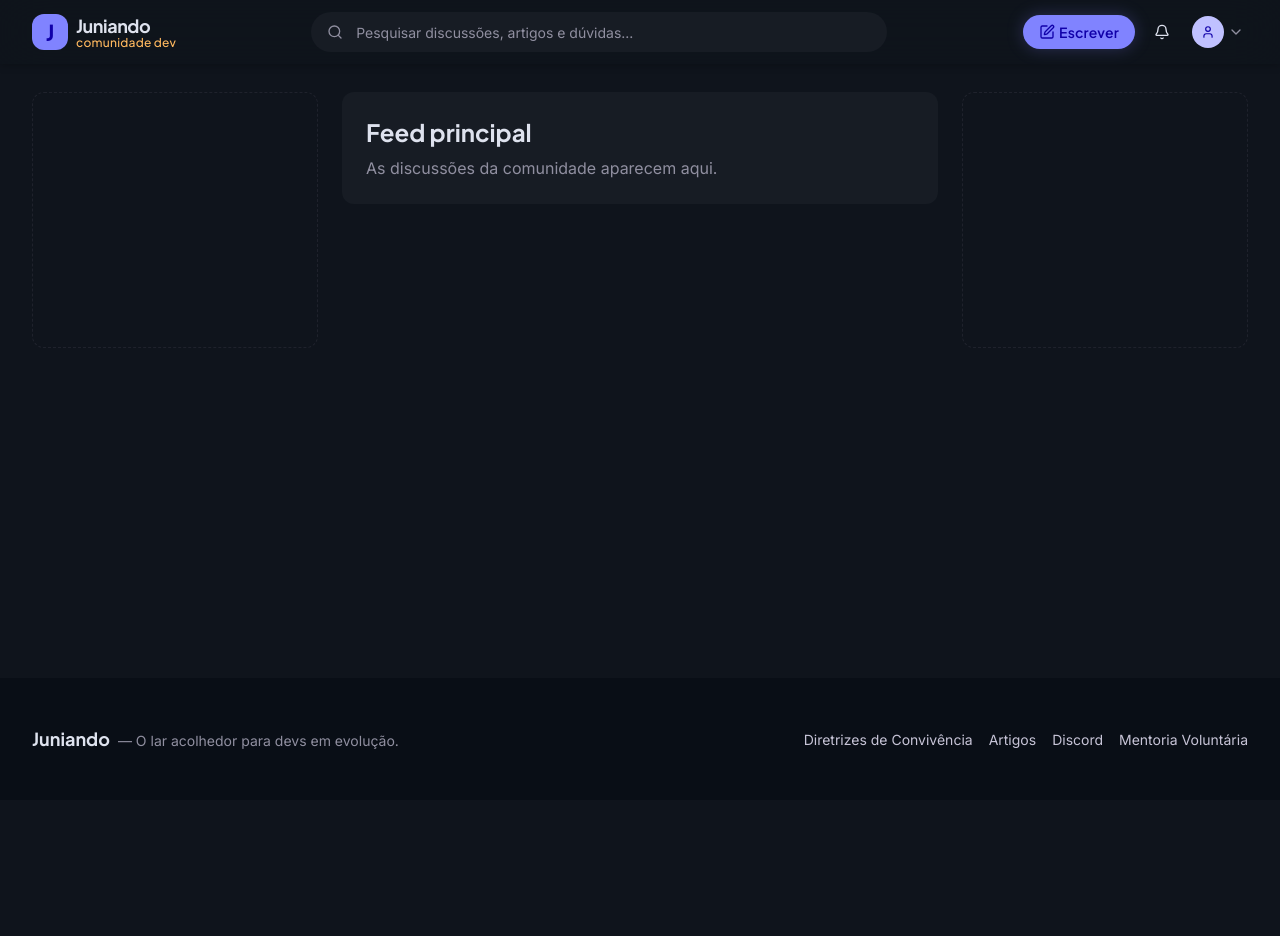
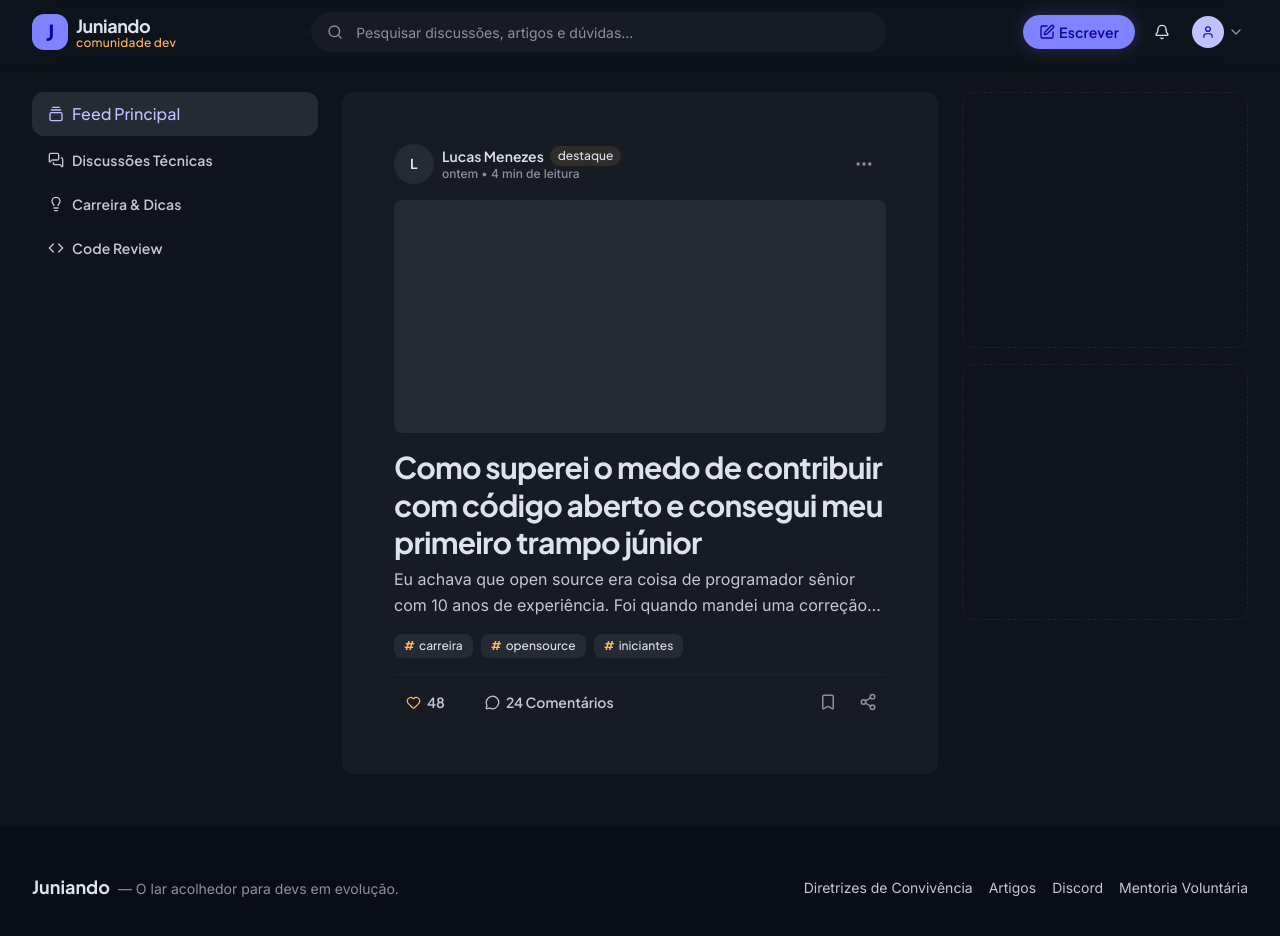
Before and after one commit to lab08-j/frontend, a Next.js app: page / in a window 1280 px wide. Shown: the top 936 px of the page. Before the commit the page ends 800 px from the top, so only its background shows below. Built offline with nearby package versions, Linux system fonts and the light colour scheme.

Commit message:
feat: implementa layout da comunidade e post card

```diff
--- a/src/app/(community)/page.tsx
+++ b/src/app/(community)/page.tsx
@@ -1,15 +1,31 @@
+import { CommunityNav } from '@/components/layout/community-nav';
 import { PageGrid } from '@/components/layout/page-grid';
+import { PostCard } from '@/components/ui/post-card';
 
 // Placeholder until the feed is built: the three regions show the layout grid.
 export default function Home() {
   return (
     <PageGrid
-      start={<div className="h-64 rounded-xl border border-dashed" />}
-      end={<div className="h-64 rounded-xl border border-dashed" />}
+      start={<CommunityNav />}
+      end={
+        <div className="flex flex-col gap-4">
+          <div className="h-64 rounded-xl border border-dashed" />
+          <div className="h-64 rounded-xl border border-dashed" />
+        </div>
+      }
     >
       <section className="rounded-xl bg-card p-6">
-        <h1 className="text-2xl font-bold">Feed principal</h1>
-        <p className="mt-2 text-muted-foreground">As discussões da comunidade aparecem aqui.</p>
+        <PostCard
+          author="Lucas Menezes"
+          badge="destaque"
+          publishedAt="ontem"
+          readingTime="4 min de leitura"
+          title="Como superei o medo de contribuir com código aberto e consegui meu primeiro trampo júnior"
+          excerpt="Eu achava que open source era coisa de programador sênior com 10 anos de experiência. Foi quando mandei uma correção simples de…"
+          tags={['carreira', 'opensource', 'iniciantes']}
+          likes={48}
+          comments={24}
+        />
       </section>
     </PageGrid>
   );
--- /dev/null
+++ b/src/components/ui/card.tsx
@@ -0,0 +1,29 @@
+import type { ComponentProps } from 'react';
+import { cn } from '@/lib/utils';
+
+type CardProps = ComponentProps<'div'>;
+
+export function Card({ className, ...props }: CardProps) {
+  return (
+    <div
+      className={cn('rounded-x1 shandow-sm bg-card text-card-foreground', className)}
+      {...props}
+    />
+  );
+}
+
+export function CardHeader({ className, ...props }: CardProps) {
+  return <div className={cn('flex flex-col gap-1.5', className)} {...props} />;
+}
+
+export function CardTitle({ className, ...props }: CardProps) {
+  return <h3 className={cn('font-heading text-lg font-semibold', className)} {...props} />;
+}
+
+export function CardContent({ className, ...props }: CardProps) {
+  return <div className={cn(className)} {...props} />;
+}
+
+export function CardFooter({ className, ...props }: CardProps) {
+  return <div className={cn('flex items-center', className)} {...props} />;
+}
--- /dev/null
+++ b/src/components/ui/post-card.tsx
@@ -0,0 +1,177 @@
+import { Bookmark, Heart, MessageCircle, MoreHorizontal, Share2 } from 'lucide-react';
+import { Card } from '@/components/ui/card';
+import Image from 'next/image';
+
+type PostCardProps = {
+  author: string;
+  avatarUrl?: string;
+  badge?: string;
+  publishedAt: string;
+  readingTime: string;
+  coverImage?: string;
+  title: string;
+  excerpt: string;
+  tags: string[];
+  likes: number;
+  comments: number;
+  onLike?: () => void;
+  onComments?: () => void;
+  onSave?: () => void;
+  onShare?: () => void;
+  onMoreOptions?: () => void;
+};
+
+export function PostCard({
+  author,
+  avatarUrl,
+  badge,
+  publishedAt,
+  readingTime,
+  coverImage,
+  title,
+  excerpt,
+  tags,
+  likes,
+  comments,
+  onLike,
+  onComments,
+  onSave,
+  onShare,
+  onMoreOptions,
+}: PostCardProps) {
+  return (
+    <Card className="flex w-full max-w-[596px] flex-col gap-4 p-4 sm:p-7">
+      {/* Cabeçalho do card */}
+      <header className="flex min-w-0 items-center justify-between gap-2">
+        <div className="flex min-w-0 items-center gap-2">
+          {avatarUrl ? (
+            <Image
+              src={avatarUrl}
+              alt={'Foto de ${author}'}
+              className="size-10 shrink-0 rounded-full object-cover"
+            />
+          ) : (
+            <div
+              className="flex size-10 shrink-0 items-center justify-center rounded-full bg-muted text-sm font-semibold"
+              aria-hidden="true"
+            >
+              {author.charAt(0).toUpperCase()}
+            </div>
+          )}
+
+          <div className="min-w-0">
+            <div className="flex flex-wrap items-center gap-1.5">
+              <span className="font-heading text-sm font-semibold text-[#DEE2EE]">{author}</span>
+
+              {badge && (
+                <span className="tex-[#FFB95F] rounded-full bg-[#FFB95F]/10 px-2 py-0.5 font-heading text-xs font-medium">
+                  {badge}
+                </span>
+              )}
+            </div>
+
+            <p className="font-he4ading text-xs font-medium text-[#908FA0]">
+              {publishedAt} • {readingTime}
+            </p>
+          </div>
+        </div>
+
+        <button
+          type="button"
+          onClick={onMoreOptions}
+          disabled={!onMoreOptions}
+          arial-label="Mais opções da publicação"
+          className="felx size-8 shrink-0 items-center justify-center rounded-full text-[#908FA0] hover:bg-muted disabled:cursor-default"
+        >
+          <MoreHorizontal size={20} />
+        </button>
+      </header>
+
+      {/*Imagem de capa da publicação */}
+
+      <div
+        className="relative aspect-[540/256] w-full overflow-hidden rounded-lg bg-muted"
+        style={
+          coverImage
+            ? {
+                backgroundImage: `linear-gradient( 0deg, rgba(9, 14, 22, 0.8) 0%,
+                rgba(9, 14, 22, 0) 50%, rgba(9, 14, 22, 0) 100%), url("${coverImage}")`,
+                backgroundSize: 'cover',
+                backgroundPosition: 'center',
+              }
+            : undefined
+        }
+      />
+
+      {/* Título e descrição */}
+      <div className="flex flex-col gap-1">
+        <h2 className="line-clamp-3 font-heading text-xl leading-[1.25] font-bold tracking-[-0.75px] text-[#DEE2EE] sm:text-[30px] sm:leading-[37.5px]">
+          {title}
+        </h2>
+        <p className="line-clamp-2 text-base leading-[26px] text-[#C7C4D7]">{excerpt}</p>
+      </div>
+
+      {/* Tags da publicação */}
+
+      <div className="flex flex-wrap gap-2">
+        {tags.map((tag) => (
+          <span
+            key={tag}
+            className="inline-flex items-center gap-1 rounded-lg bg-[#252A33] px-2.5 py-1 font-heading text-xs leading-4 font-medium text-[#DEE2EE]"
+          >
+            <span className="font-bold text-[#FFB95F]">#</span>
+            {tag}
+          </span>
+        ))}
+      </div>
+
+      {/* Barra de interação */}
+      <footer className="flex min-h-12 items-center justify-between gap-2 border-t border-border/50 pt-2">
+        <div className="flex min-w-0 items-center gap-2 sm:gap-4">
+          <button
+            type="button"
+            onClick={onLike}
+            disabled={!onLike}
+            aria-label={`${likes} curtidas`}
+            className="inline-flex h-8 shrink-0 items-center gap-1.5 rounded-full px-3 py-1.5 text-[#C7C4D7] hover:bg-muted disabled:cursor-default"
+          >
+            <Heart size={15} className="text-[#FFB95F]" />
+            <span className="font-heading text-sm font-semibold">{likes}</span>
+          </button>
+          <button
+            type="button"
+            onClick={onComments}
+            disabled={!onComments}
+            className="inline-flex h-8 min-w-0 items-center gap-1.5 rounded-full px-3 py-1.5 text-[#C7C4D7] hover:bg-muted disabled:cursor-default"
+          >
+            <MessageCircle size={15} className="shrink-0" />
+            <span className="truncate font-heading text-sm font-semibold">
+              {comments} Comentários
+            </span>
+          </button>
+        </div>
+
+        <div className="flex shrink-0 items-center gap-1">
+          <button
+            type="button"
+            onClick={onSave}
+            disabled={!onSave}
+            aria-label="Salvar publicação"
+            className="flex size-9 items-center justify-center rounded-full text-[#908FA0] hover:bg-muted disabled:cursor-default"
+          >
+            <Bookmark size={18} />
+          </button>
+          <button
+            type="button"
+            onClick={onShare}
+            disabled={!onShare}
+            aria-label="Compartilhar publicação"
+            className="flex size-9 items-center justify-center rounded-full text-[#908FA0] hover:bg-muted disabled:cursor-default"
+          >
+            <Share2 size={18} />
+          </button>
+        </div>
+      </footer>
+    </Card>
+  );
+}
```
Also changed, not shown: 1 other file (tests, documents, lock files or other folders).
